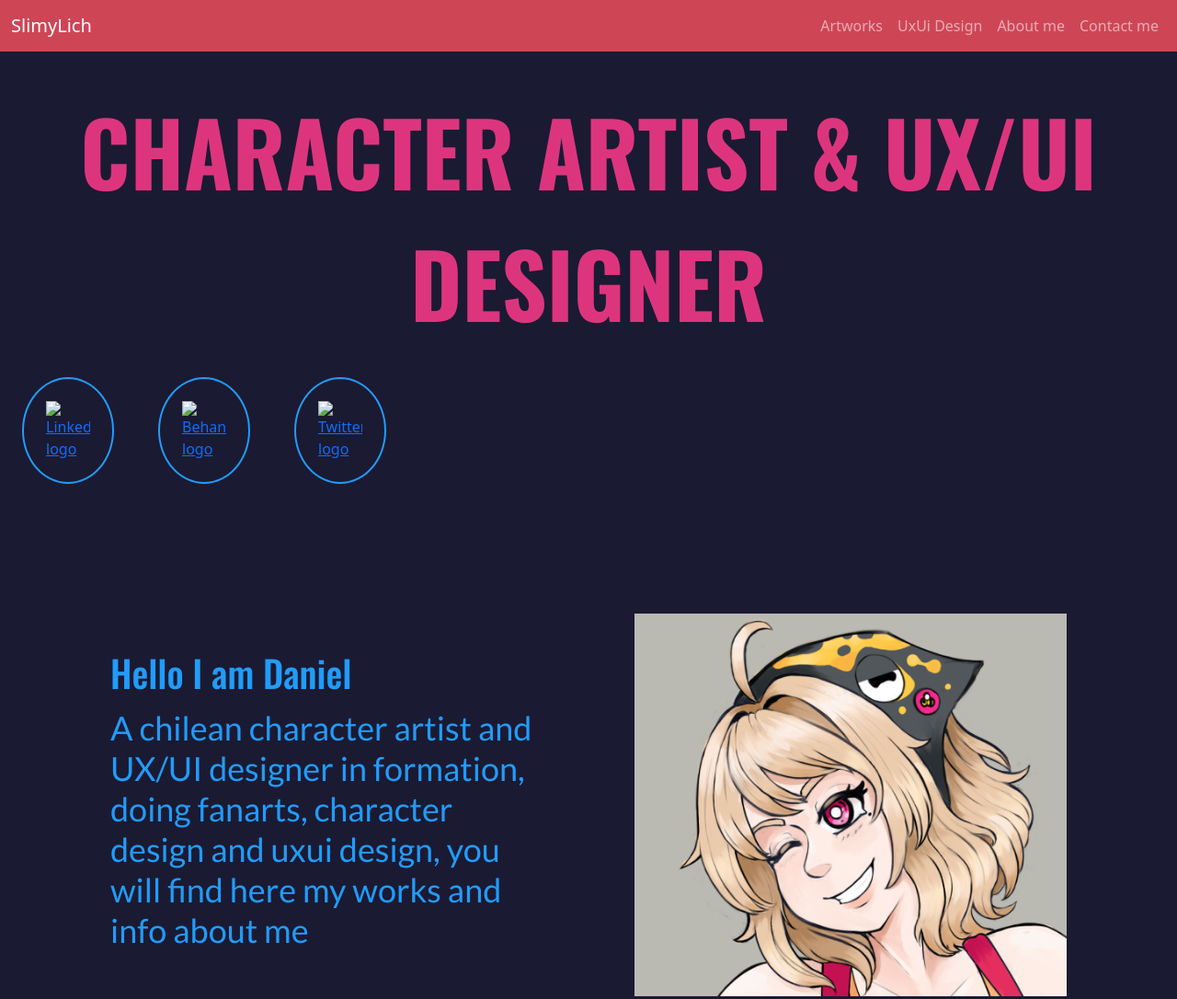
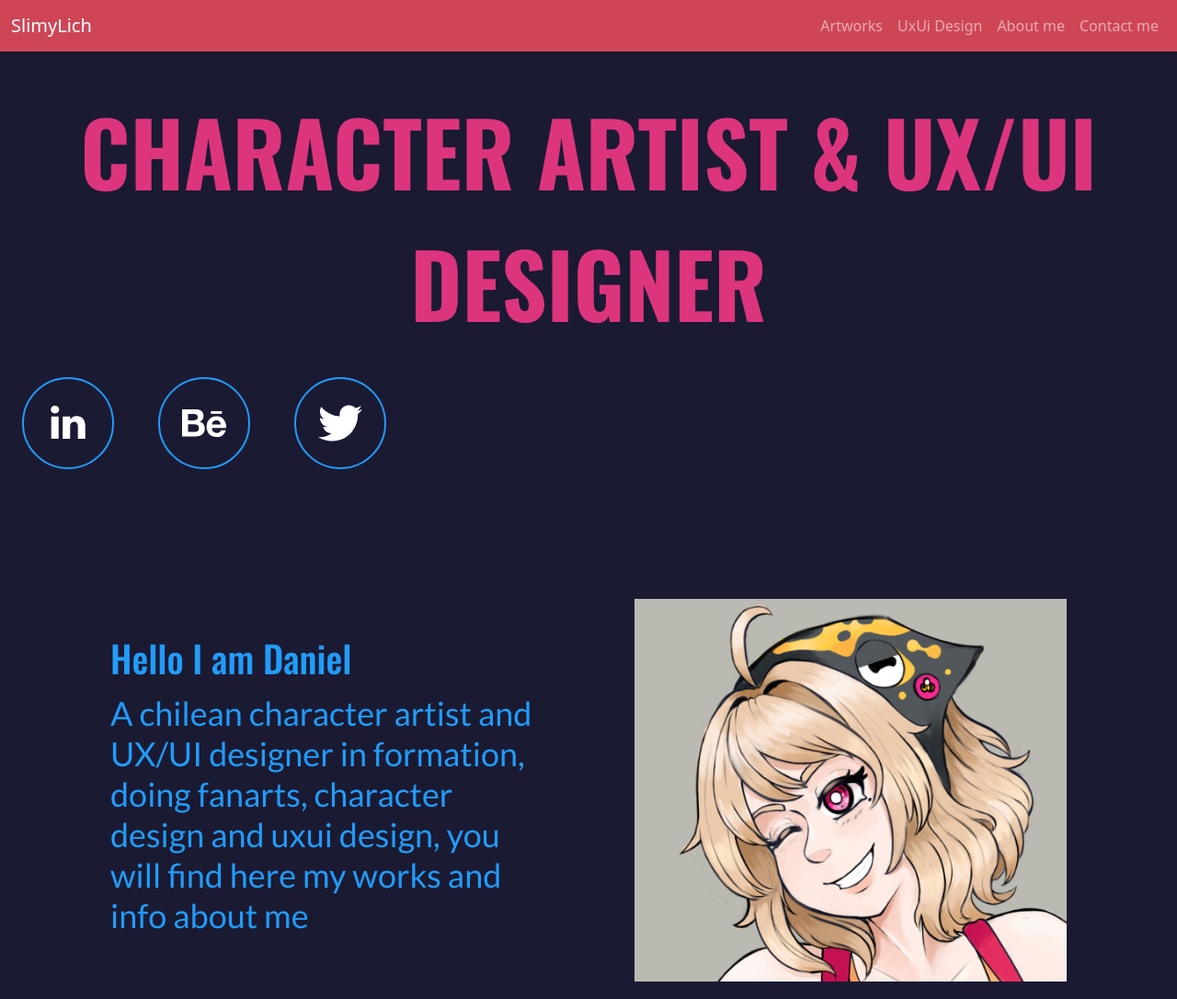
Before and after one commit to Slimylich/Proyecto-Desarrollo-Web-Daniel-Riffo-comision-66115, a website: page index.html in a window 1280 px wide. Shown: the top 1086 px of the page at 92% size. Drawn offline with nearby package versions, Linux system fonts and the light colour scheme.

Commit message:
changes on index
 Changes to be committed:
	new file:   images/Behance.svg
	new file:   images/LinkedIn.svg
	new file:   images/Twitter.svg
	modified:   index.html

```diff
--- a/index.html
+++ b/index.html
@@ -33,9 +33,9 @@
             <h1 class="title">CHARACTER ARTIST & UX/UI DESIGNER</h1>
             <div class="hero">
                 <div class="social-links">
-                    <a href=https://www.linkedin.com/in/daniel-riffo/" class="button"><img src="./images/LinkedIn.svg" alt="Linkedin logo"></a>
-                    <a href=https://www.behance.net/Driffoc" class="button"><img src="./images/Behance.svg" alt="Behance logo"></a>
-                    <a href="" class="button"><img src="./images/Twitter.svg" alt="Twitter logo"></a>
+                    <a href=https://www.linkedin.com/in/daniel-riffo/" class="button btn1"><img src="./images/LinkedIn.svg" alt="Linkedin logo"></a>
+                    <a href=https://www.behance.net/Driffoc" class="button btn2"><img src="./images/Behance.svg" alt="Behance logo"></a>
+                    <a href="" class="button btn3"><img src="./images/Twitter.svg" alt="Twitter logo"></a>
                 </div>
             </div>
             <section class="resume">
```
Also changed, not shown: images/Behance.svg (added), images/LinkedIn.svg (added), images/Twitter.svg (added).
